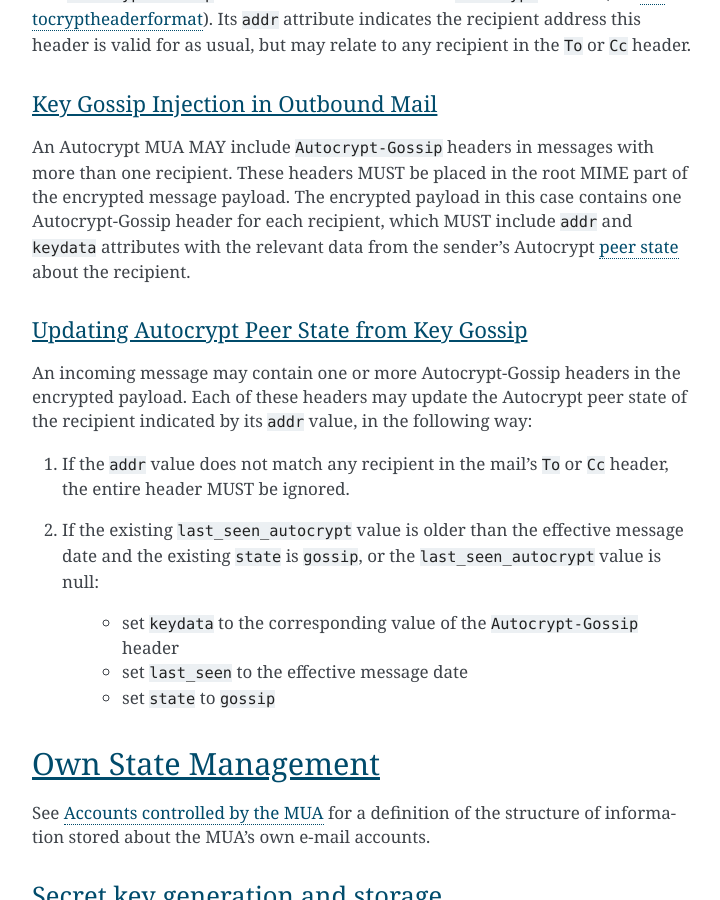
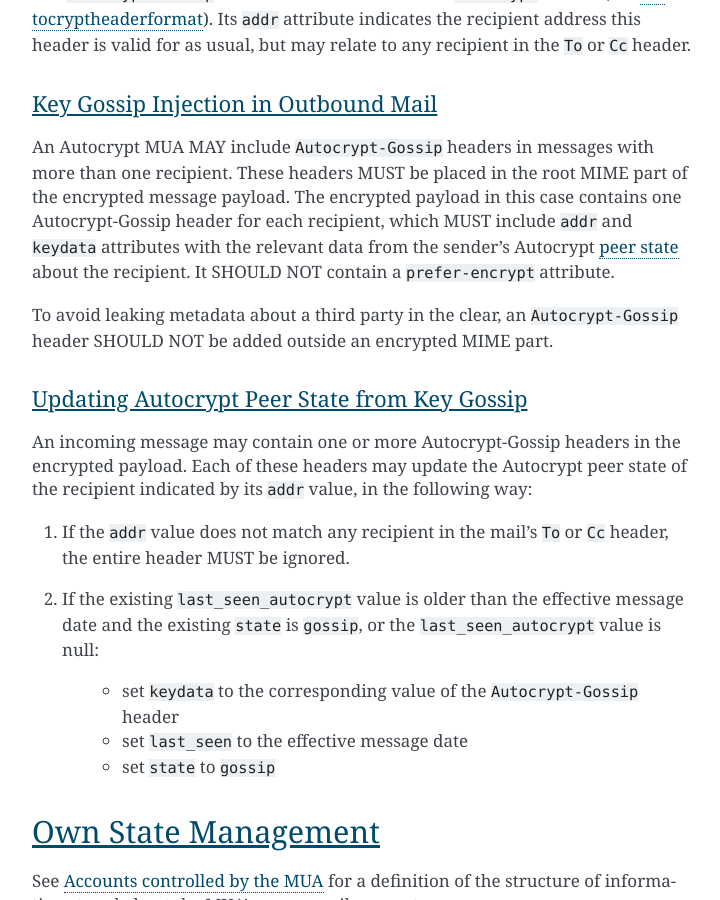
Before and after one commit to autocrypt/autocrypt, a Sphinx documentation site: the page built from doc/level1.rst, in a window 1280 px wide and 900 px high, scrolled down 12208 px. Shown: the whole window, without its empty margins (388-1108 px from the left). Built offline with Sphinx 7.4.7, drawn with Linux system fonts in a browser that asks for light colours.

Commit message:
small clarifications about key gossip

```diff
--- a/doc/level1.rst
+++ b/doc/level1.rst
@@ -555,9 +555,14 @@ An Autocrypt MUA MAY include ``Autocrypt-Gossip`` headers in messages
 with more than one recipient. These headers MUST be placed in the root
 MIME part of the encrypted message payload. The encrypted payload in
 this case contains one Autocrypt-Gossip header for each recipient,
-which MUST include ``addr`` and ``keydata`` attributes with the relevant
-data from the sender's Autocrypt :ref:`peer state <peer-state>` about
-the recipient.
+which MUST include ``addr`` and ``keydata`` attributes with the
+relevant data from the sender's Autocrypt :ref:`peer state
+<peer-state>` about the recipient. It SHOULD NOT contain a
+``prefer-encrypt`` attribute.
+
+To avoid leaking metadata about a third party in the clear, an
+``Autocrypt-Gossip`` header SHOULD NOT be added outside an encrypted
+MIME part.
 
 Updating Autocrypt Peer State from Key Gossip
 ~~~~~~~~~~~~~~~~~~~~~~~~~~~~~~~~~~~~~~~~~~~~~
```
